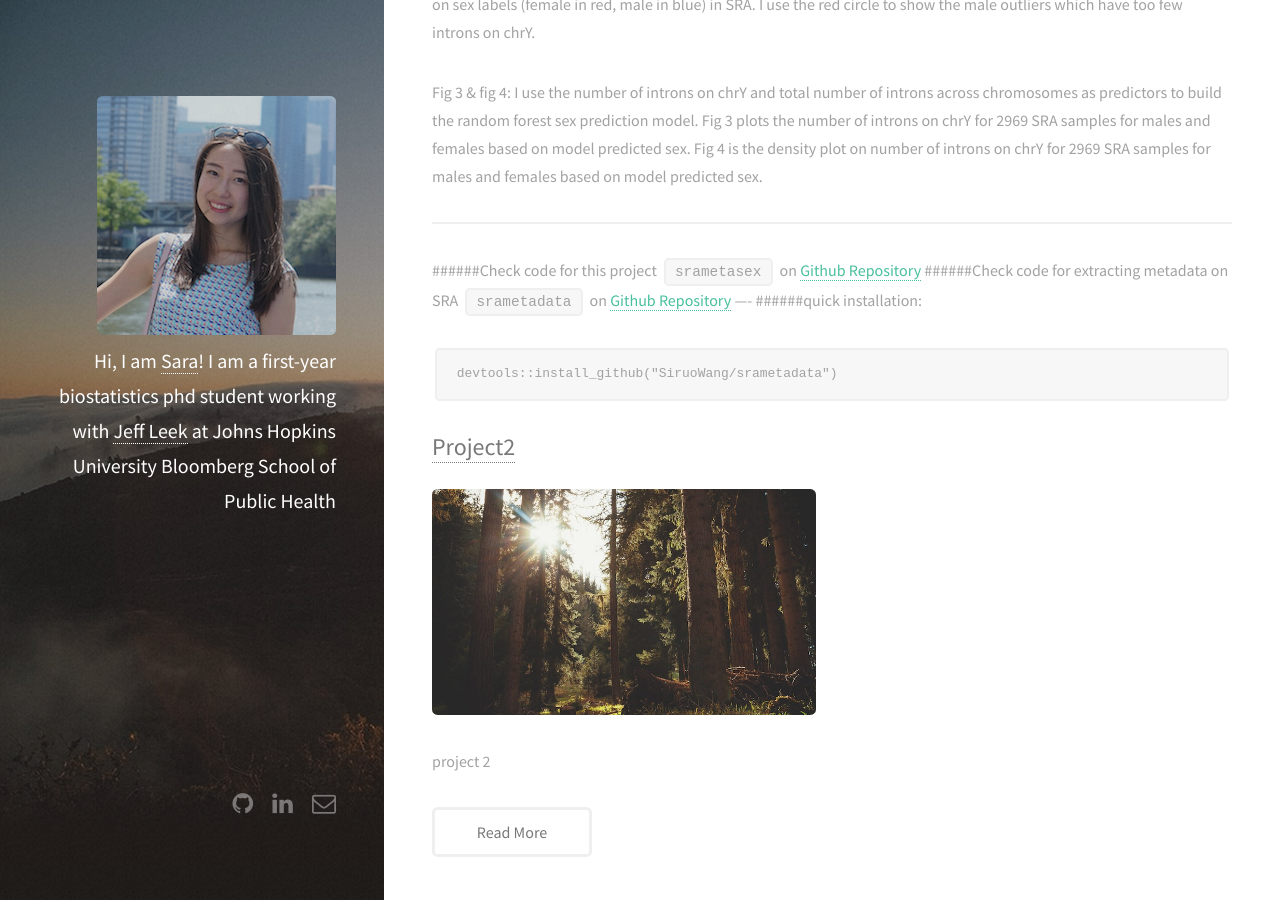
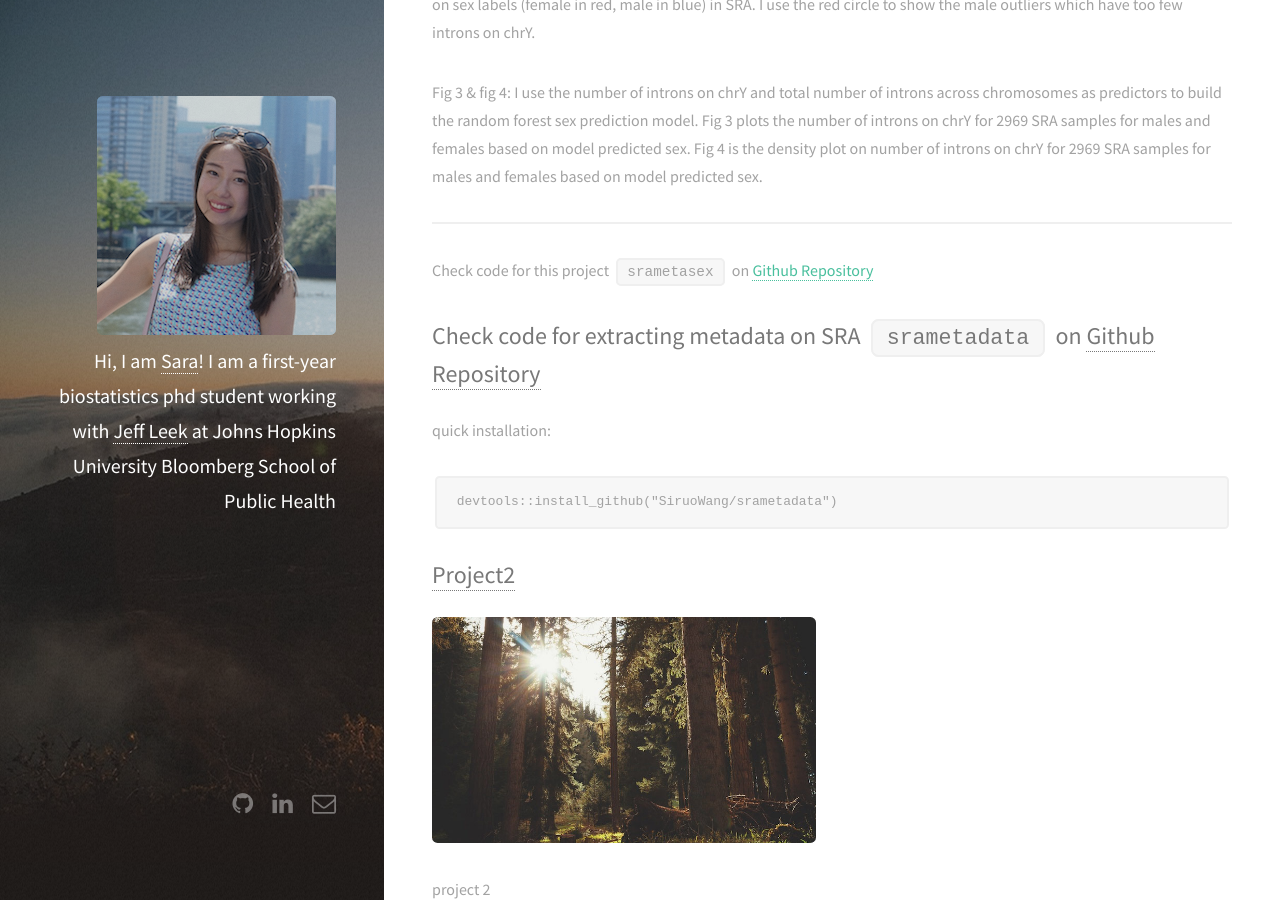
Before and after one commit to SiruoWang/SiruoWang.github.io, a Jekyll site: the page built from _posts/2016-08-23-srametasex.markdown, in a window 1280 px wide and 900 px high, scrolled down 768 px. Built offline with Jekyll 4.4.1, drawn with Linux system fonts in a browser that asks for light colours.

````diff
--- a/_posts/2016-08-23-srametasex.markdown
+++ b/_posts/2016-08-23-srametasex.markdown
@@ -22,10 +22,11 @@ Fig 3 plots the number of introns on chrY for 2969 SRA samples for males and fem
 Fig 4 is the density plot on number of introns on chrY for 2969 SRA samples for males and females based on model predicted sex.
 
 ----
-######Check code for this project `srametasex` on <a href="https://github.com/SiruoWang/srametasex">Github Repository</a>
-######Check code for extracting metadata on SRA `srametadata` on <a href="https://github.com/SiruoWang/srametadata">Github Repository</a>
+Check code for this project `srametasex` on <a href="https://github.com/SiruoWang/srametasex">Github Repository</a>
+
+Check code for extracting metadata on SRA `srametadata` on <a href="https://github.com/SiruoWang/srametadata">Github Repository</a>
 ----
-######quick installation:
+quick installation:
 ```
 devtools::install_github("SiruoWang/srametadata")
 ```
````
